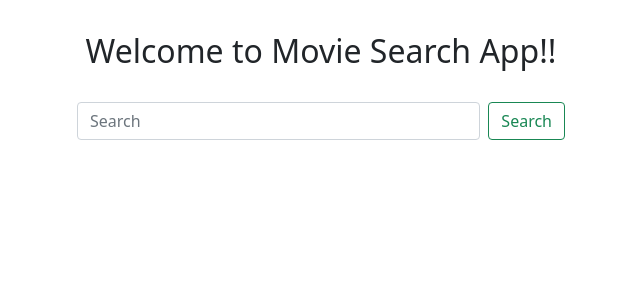
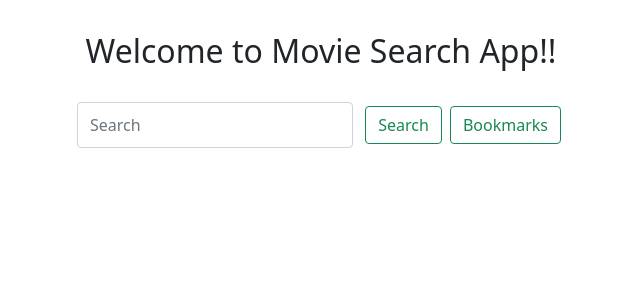
Before and after one commit to priyanshu31/Movie-Search-App, an Angular app: page / in a window 1280 px wide. Shown: the top 300 px of the page, without its empty margins (319-959 px from the left). Built offline with nearby package versions, Linux system fonts and the light colour scheme.

Commit message:
Routed both the pages

```diff
--- a/src/app/bookmark/bookmark.component.css
+++ b/src/app/bookmark/bookmark.component.css
@@ -5,3 +5,8 @@
 .heading{
     margin: 2rem;
 }
+
+.custom-btn {
+    margin: 0.5rem;
+    padding: 0.3rem;
+}
--- a/src/app/bookmark/bookmark.component.html
+++ b/src/app/bookmark/bookmark.component.html
@@ -1,9 +1,11 @@
+<button class="btn btn-outline-success custom-btn" routerLink='/'>Back to Home</button>
 <div class="continer-fluid main-container">
+
 
     <h2 class="heading">Bookmarked Movies!!</h2>
 
     <div *ngFor="let movie of movies" class="card border-dark mb-3" style="width: 15rem !important; margin: 1rem; padding: 0; display:
-    inline-block; height: 10rem;">
+    inline-block;">
         <app-bookmark-dislay [movie] = "movie"></app-bookmark-dislay>
     </div>
 
--- a/src/app/search-bar/search-bar.component.css
+++ b/src/app/search-bar/search-bar.component.css
@@ -1,3 +1,7 @@
 .search-bar{
     width: 40%;
 }
+
+.custom-btn {
+    margin: 4px;
+}
--- a/src/app/search-bar/search-bar.component.html
+++ b/src/app/search-bar/search-bar.component.html
@@ -1,4 +1,5 @@
 <div class="d-flex search-bar container">
     <input class="form-control me-2" type="search" placeholder="Search" aria-label="Search" [(ngModel)] = "searchQuery">
-    <button class="btn btn-outline-success" type="submit" (click) = "search()">Search</button>
+    <button class="btn btn-outline-success custom-btn" type="submit" (click) = "search()">Search</button>
+    <button class="btn btn-outline-success custom-btn" routerLink='/bookmarks'>Bookmarks</button>
 </div>
```
